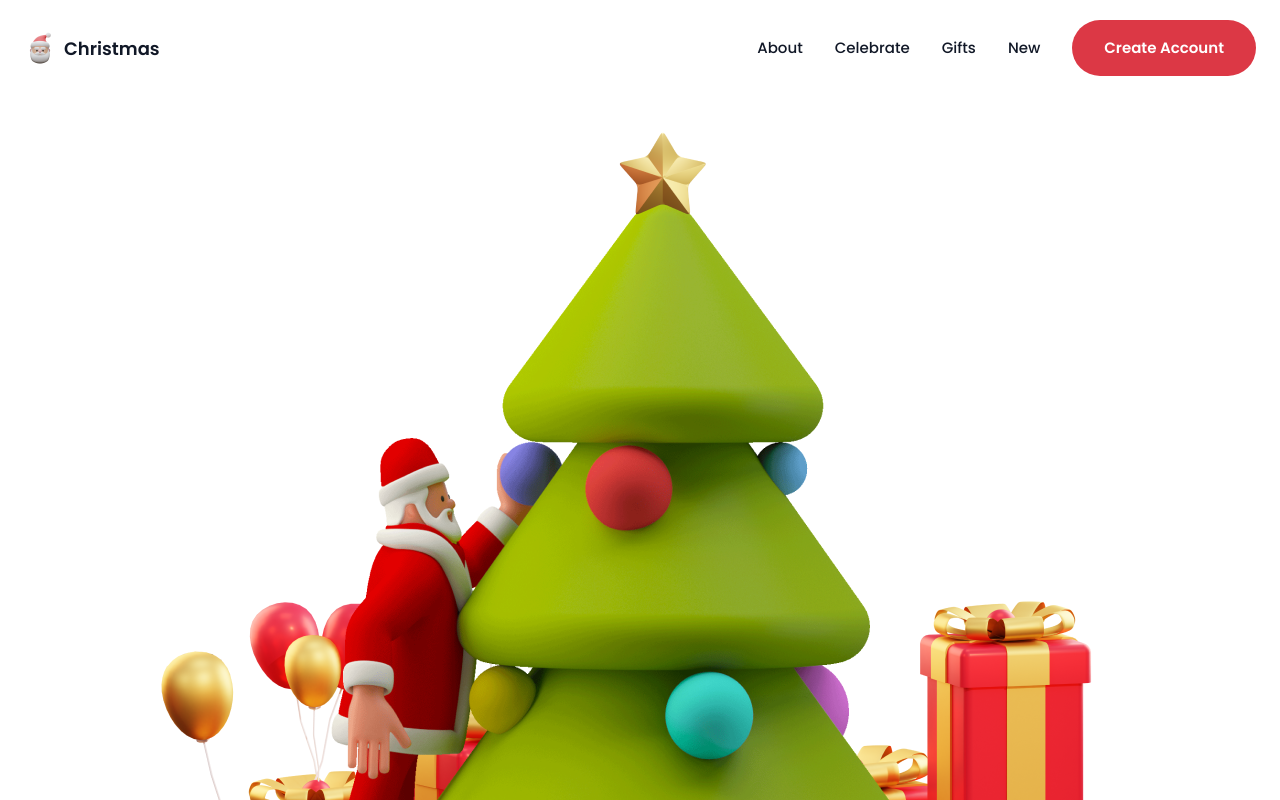
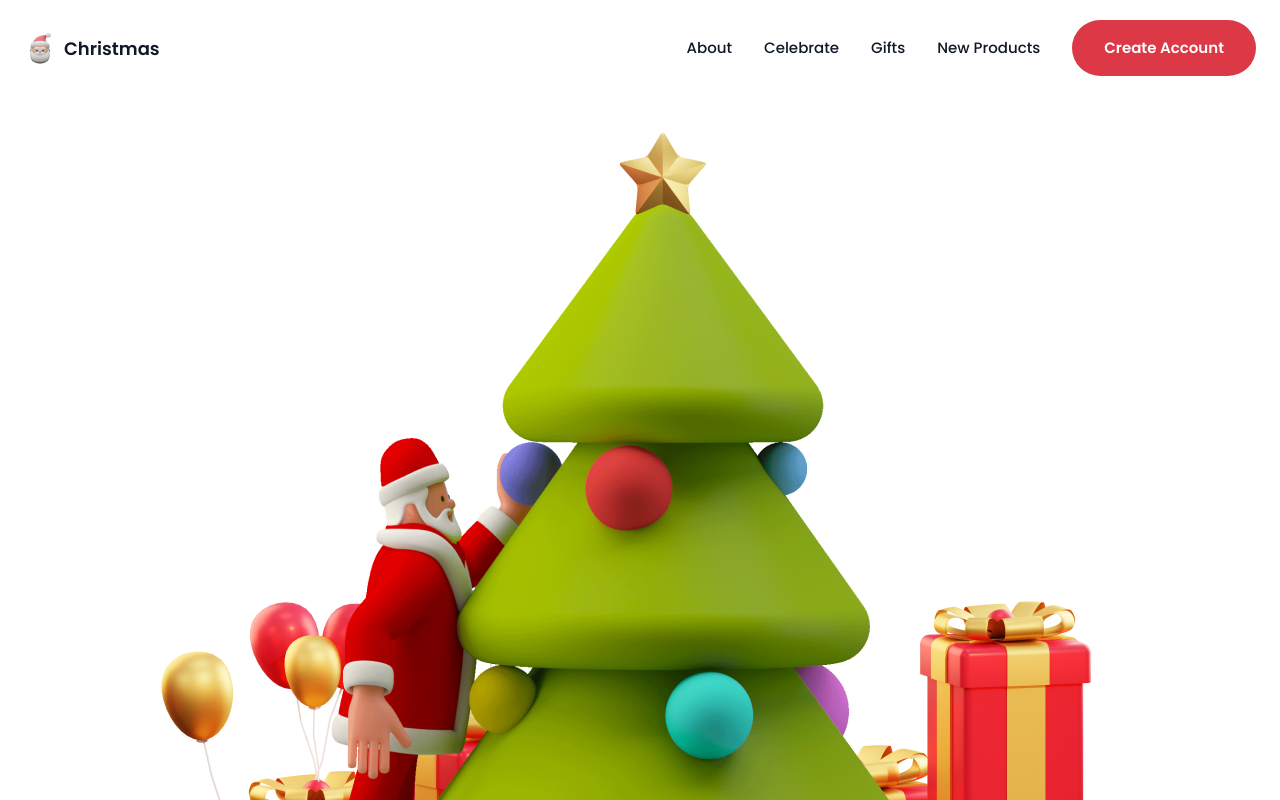
Before and after one commit to fajarfadillahh/christmas-store-react-tailwind, a React (Vite) app: page / in a window 1280 px wide. Shown: the top 800 px of the page. Built offline with nearby package versions, Linux system fonts and the light colour scheme.

Commit message:
fixed Header

```diff
--- a/src/components/Header.jsx
+++ b/src/components/Header.jsx
@@ -70,7 +70,7 @@ export default function Header() {
               ["About", "/about"],
               ["Celebrate", "/celebrate"],
               ["Gifts", "/gifts"],
-              ["New", "/new"],
+              ["New Products", "/new-products"],
             ].map(([title, url]) => (
               <li key={url.toString()}>
                 <Link
```
